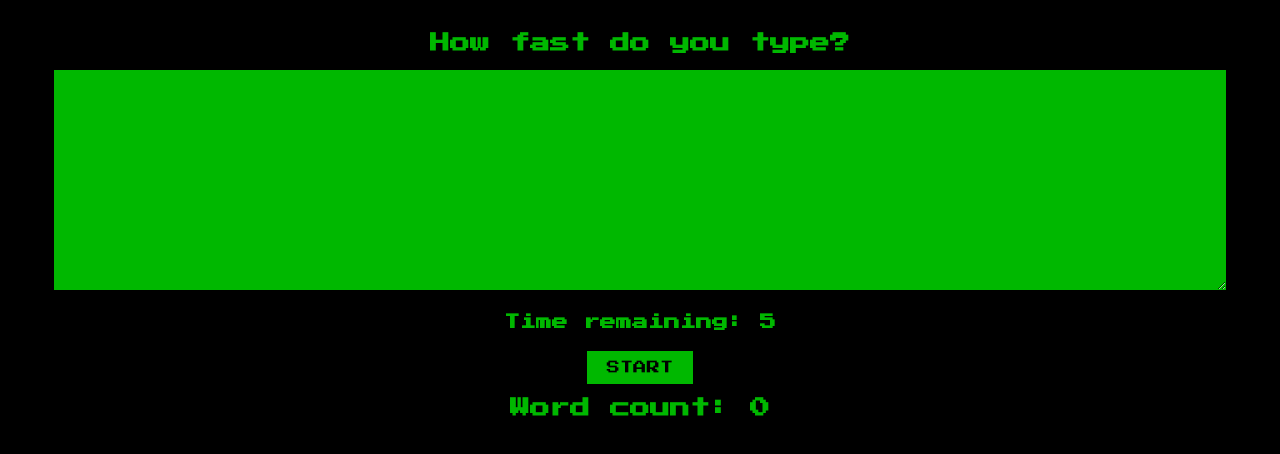
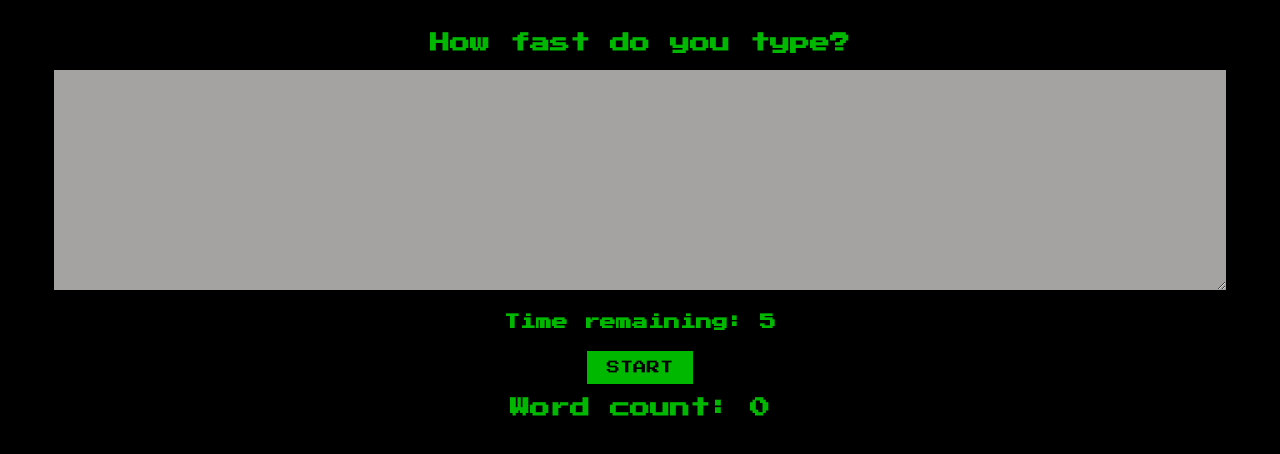
Before and after one commit to josem-gp/react-speed-typing, a React (Create React App) app: page / in a window 1280 px wide. Shown: the top 454 px of the page. Built offline with nearby package versions, Linux system fonts and the light colour scheme.

Commit message:
disabled text-area logic & style

```diff
--- a/src/components/App.js
+++ b/src/components/App.js
@@ -48,7 +48,7 @@ const App = () => {
   return (
     <div>
       <h1>How fast do you type?</h1>
-      <textarea value={type} onChange={handleChange} />
+      <textarea disabled={!shouldRun} value={type} onChange={handleChange} />
       <h4>Time remaining: {timeRemaining}</h4>
       <button disabled={shouldRun} onClick={handleClick}>
         Start
--- a/src/index.css
+++ b/src/index.css
@@ -39,3 +39,7 @@ textarea {
   background: #00b800;
   padding: 10px;
 }
+
+textarea:disabled {
+  background-color: #a5a2a2;
+}
```
